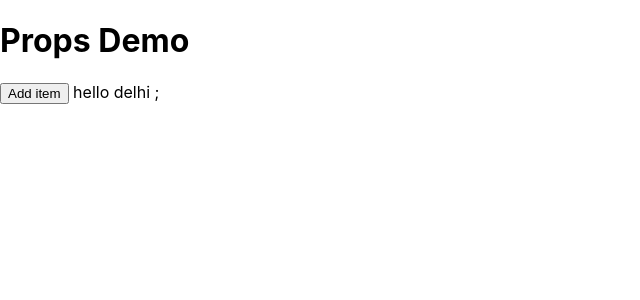
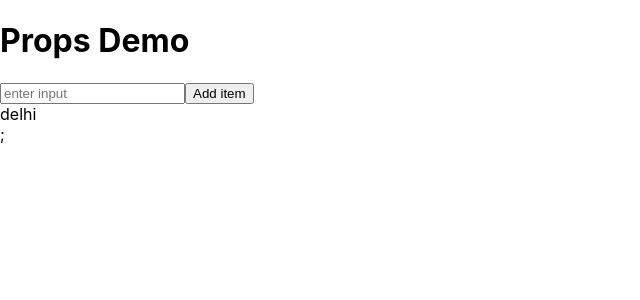
Before and after one commit to jyotivjadhav/fourthapp, a React (Create React App) app: page / in a window 1280 px wide. Shown: the top 300 px of the page, without its empty margins (0-640 px from the left). Built offline with nearby package versions, Linux system fonts and the light colour scheme.

Commit message:
with input props

```diff
--- a/src/App.js
+++ b/src/App.js
@@ -12,15 +12,20 @@ function App() {
 function Listdemo() {
   let [list, setlist] = useState(["delhi"]);
   let addItemAction = () => {
-    let newlist = [...list, "mumbai"];
+
+    let inputref = document.querySelector("#id1");
+    let inputvalue = inputref.value;
+    let newlist = [...list, inputvalue];
     setlist(newlist);
+    inputref.value = "";
   };
 
   return (
     <>
       {/* map returnds output */}
+      <input  type="text" placeholder="enter input" id="id1"/>
       <input type="button" value="Add item" onClick={addItemAction} />
-      {list.map((element) => " hello " + element + " ")};
+      {list.map((element) => <div>{element}</div>)};
     </>
   );
 }
```
